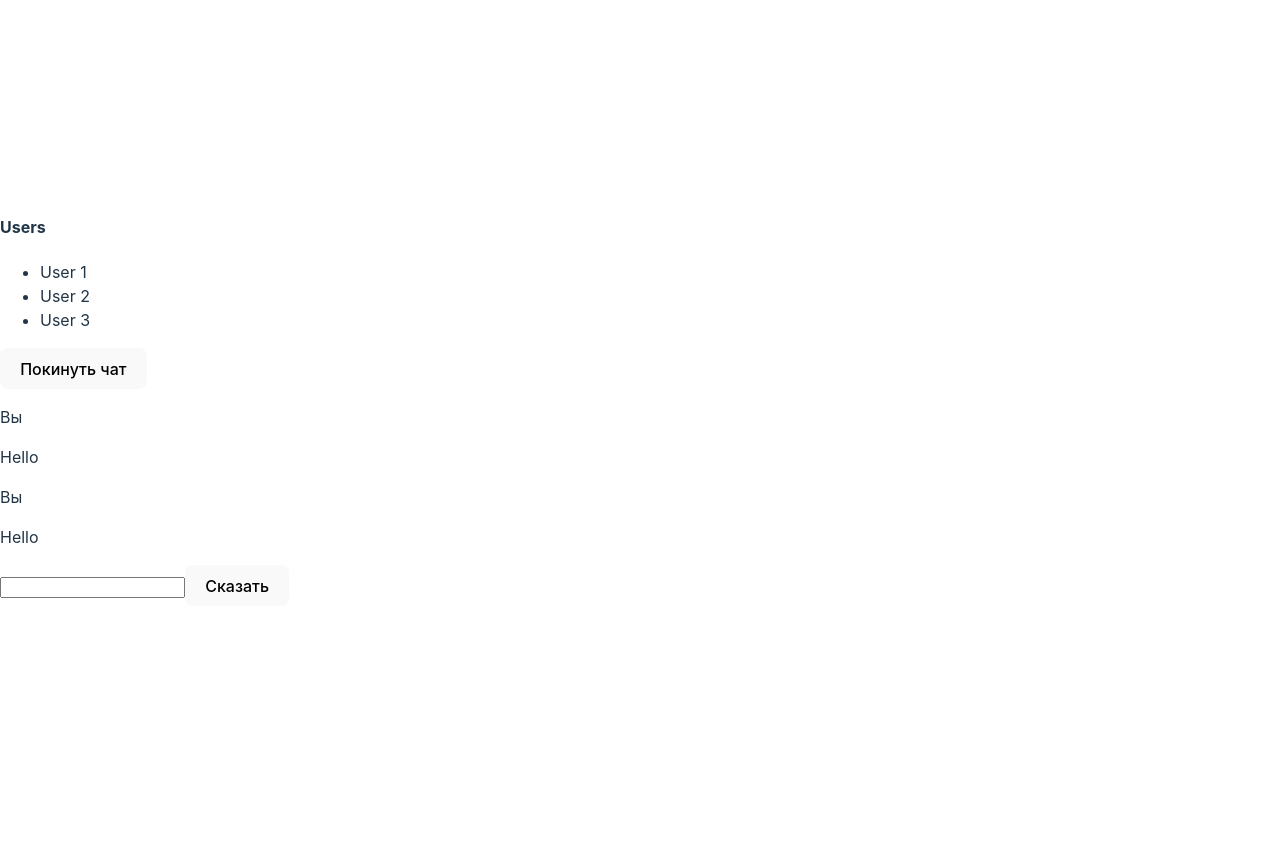
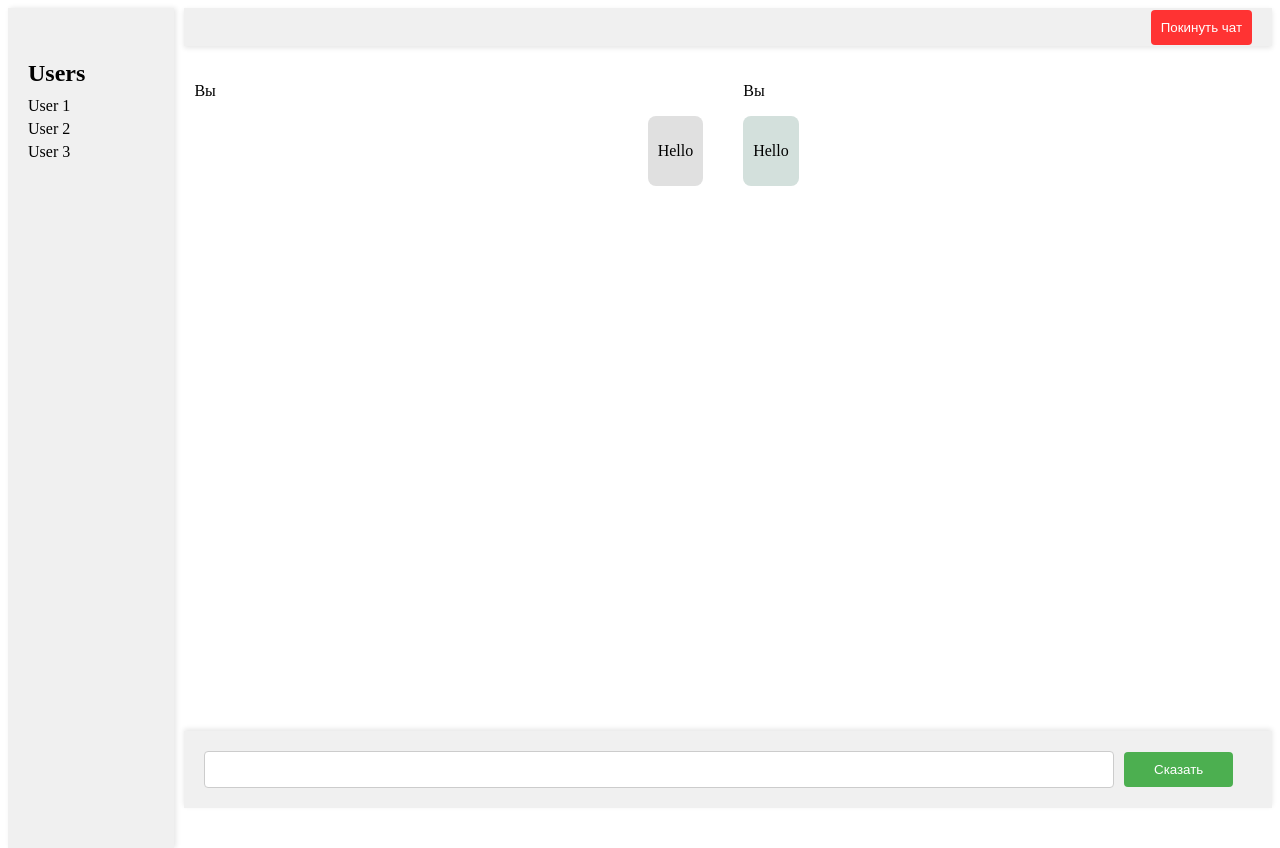
Before and after one commit to theinlao123/messenger, a React (Vite) app in the folder client/: page /chat in a window 1280 px wide. Before the commit the page ends 800 px from the top, so only its background shows below. Built offline with nearby package versions, Linux system fonts and the light colour scheme; no server answers.

Commit message:
components styles

```diff
--- a/client/src/components/chat/components/body/body.jsx
+++ b/client/src/components/chat/components/body/body.jsx
@@ -5,21 +5,21 @@ const Body = () => {
 
     return (
         <>
-            <header className='header'>
-                <button className='btn'>Покинуть чат</button>
+            <header className={styles.header}>
+                <button className={styles.btn}>Покинуть чат</button>
             </header>
 
-            <div className="container">
-                <div className="chats">
+            <div className={styles.container}>
+                <div className={styles.chat}>
                     <p>Вы</p>
-                    <div className="message-sender">
+                    <div className={`${styles.message} ${styles.messageSender}`}>
                         <p>Hello</p>
                     </div>
                 </div>
 
-                <div className="chats">
+                <div className={styles.chat}>
                     <p>Вы</p>
-                    <div className="message-recipient">
+                    <div className={`${styles.message} ${styles.messageRecipient}`}>
                         <p>Hello</p>
                     </div>
                 </div>
--- a/client/src/components/chat/components/body/styles.module.css
+++ b/client/src/components/chat/components/body/styles.module.css
@@ -0,0 +1,48 @@
+.header {
+  height: 5%;
+  margin-left: 10px;
+  display: flex;
+  justify-content: flex-end;
+  align-items: center;
+  padding-right: 20px;
+  background-color: #f0f0f0;
+  box-shadow: 0 2px 5px rgba(0, 0, 0, 0.1);
+}
+
+.btn {
+  background-color: #ff3333;
+  color: white;
+  border: none;
+  padding: 10px;
+  border-radius: 4px;
+  cursor: pointer;
+}
+
+.container {
+  display: flex;
+  height: 90%;
+}
+
+.chat {
+  flex: 1;
+  display: flex;
+  flex-direction: column;
+  padding: 20px;
+  box-sizing: border-box;
+}
+
+.message {
+  padding: 10px;
+  border-radius: 8px;
+  margin-bottom: 10px;
+}
+
+.messageSender {
+  background-color: #e0e0e0;
+  margin-left: auto; /* Выравнивание вправо */
+}
+
+.messageRecipient {
+  background-color: #d3e0dc;
+  margin-right: auto; /* Выравнивание влево */
+}
--- a/client/src/components/chat/components/message/message-block.jsx
+++ b/client/src/components/chat/components/message/message-block.jsx
@@ -4,10 +4,10 @@ import styles from './styles.module.css'
 const MessageBlock = () => {
 
     return (
-        <div className='message-block'>
+        <div className={styles.messageBlock}>
             <form action="">
-                <input type="text" className='user-message'/>
-                <button>Сказать</button>
+                <input type="text" className={styles.userMessage} />
+                <button className={styles.submitButton}>Сказать</button>
             </form>
         </div>
     );
--- a/client/src/components/chat/components/message/styles.module.css
+++ b/client/src/components/chat/components/message/styles.module.css
@@ -0,0 +1,27 @@
+.messageBlock {
+  margin-left: 10px;
+  padding: 20px;
+  background-color: #f0f0f0;
+  box-shadow: 0 -2px 5px rgba(0, 0, 0, 0.1);
+}
+
+.userMessage {
+  width: calc(100% - 160px); /* Используем calc, чтобы учесть отступы */
+  padding: 10px;
+  border: 1px solid #ccc;
+  border-radius: 4px;
+}
+
+.submitButton {
+  margin: 0px 10px;
+  padding: 10px 30px;
+  background-color: #4caf50;
+  color: white;
+  border: none;
+  border-radius: 4px;
+  cursor: pointer;
+}
+
+.submitButton:hover {
+  background-color: #45a049;
+}
--- a/client/src/components/chat/components/sidebar/sidebar.jsx
+++ b/client/src/components/chat/components/sidebar/sidebar.jsx
@@ -5,8 +5,8 @@ const Sidebar = () => {
 
     return (
         <div className={styles.sidebar}>
-            <h4 className='header'>Users</h4>
-            <ul className='users'>
+            <h4 className={styles.header}>Users</h4>
+            <ul className={styles.users}>
                 <li>User 1</li>
                 <li>User 2</li>
                 <li>User 3</li>
--- a/client/src/components/chat/components/sidebar/styles.module.css
+++ b/client/src/components/chat/components/sidebar/styles.module.css
@@ -0,0 +1,24 @@
+.sidebar {
+  width: 10%;
+  height: 100%;
+  background-color: #f0f0f0;
+  padding: 20px;
+  box-shadow: 2px 0 5px rgba(0, 0, 0, 0.1);
+  display: flex;
+  flex-direction: column;
+}
+
+.header {
+  font-size: 1.5rem;
+  margin-bottom: 10px;
+}
+
+.users {
+  list-style-type: none;
+  padding: 0;
+  margin: 0;
+}
+
+.users li {
+  margin-bottom: 5px;
+}
--- a/client/src/components/chat/styles.module.css
+++ b/client/src/components/chat/styles.module.css
@@ -0,0 +1,10 @@
+.chat {
+  display: flex;
+  height: 100vh;
+}
+
+.main {
+  flex: 1;
+  display: flex;
+  flex-direction: column;
+}
--- a/client/src/components/home/home.jsx
+++ b/client/src/components/home/home.jsx
@@ -14,12 +14,16 @@ const Home = ({socket}) => {
     }
 
     return (
-        <form onSubmit={handleSubmit}>
-            <h2>Войти в чат</h2>
-            <label htmlFor='user'></label>
-            <input type="text" id='user' value={user} onChange={(e) => setUser(e.target.value)}/>
-            <button type='submit'>Войти</button>
-        </form>
+        <div className={styles.container}>
+            <form className={styles.form} onSubmit={handleSubmit}>
+                <h2>Войти в чат</h2>
+                <div className={styles.inputContainer}>
+                    <label htmlFor='user'></label>
+                    <input className={styles.input} type="text" id='user' value={user} onChange={(e) => setUser(e.target.value)}/>
+                </div>
+                <button className={styles.button} type='submit'>Войти</button>
+            </form>
+        </div>
     );
 };
 
--- a/client/src/components/home/styles.module.css
+++ b/client/src/components/home/styles.module.css
@@ -0,0 +1,33 @@
+.container {
+  display: flex;
+  justify-content: center;
+  align-items: center;
+  height: 100vh;
+}
+
+.form {
+  text-align: center;
+}
+
+.inputContainer {
+  margin-bottom: 10px;
+}
+
+.input {
+  padding: 8px;
+  margin-bottom: 10px;
+  width: 200px;
+}
+
+.button {
+  padding: 10px;
+  background-color: #4caf50;
+  color: white;
+  border: none;
+  border-radius: 4px;
+  cursor: pointer;
+}
+
+.button:hover {
+  background-color: #45a049;
+}
--- a/client/src/main.jsx
+++ b/client/src/main.jsx
@@ -1,7 +1,7 @@
 import React from 'react'
 import ReactDOM from 'react-dom/client'
 import App from './App.jsx'
-import './index.css'
+// import './index.css'
 import { BrowserRouter as Router, Route, Routes } from 'react-router-dom'
 
 ReactDOM.createRoot(document.getElementById('root')).render(
```
